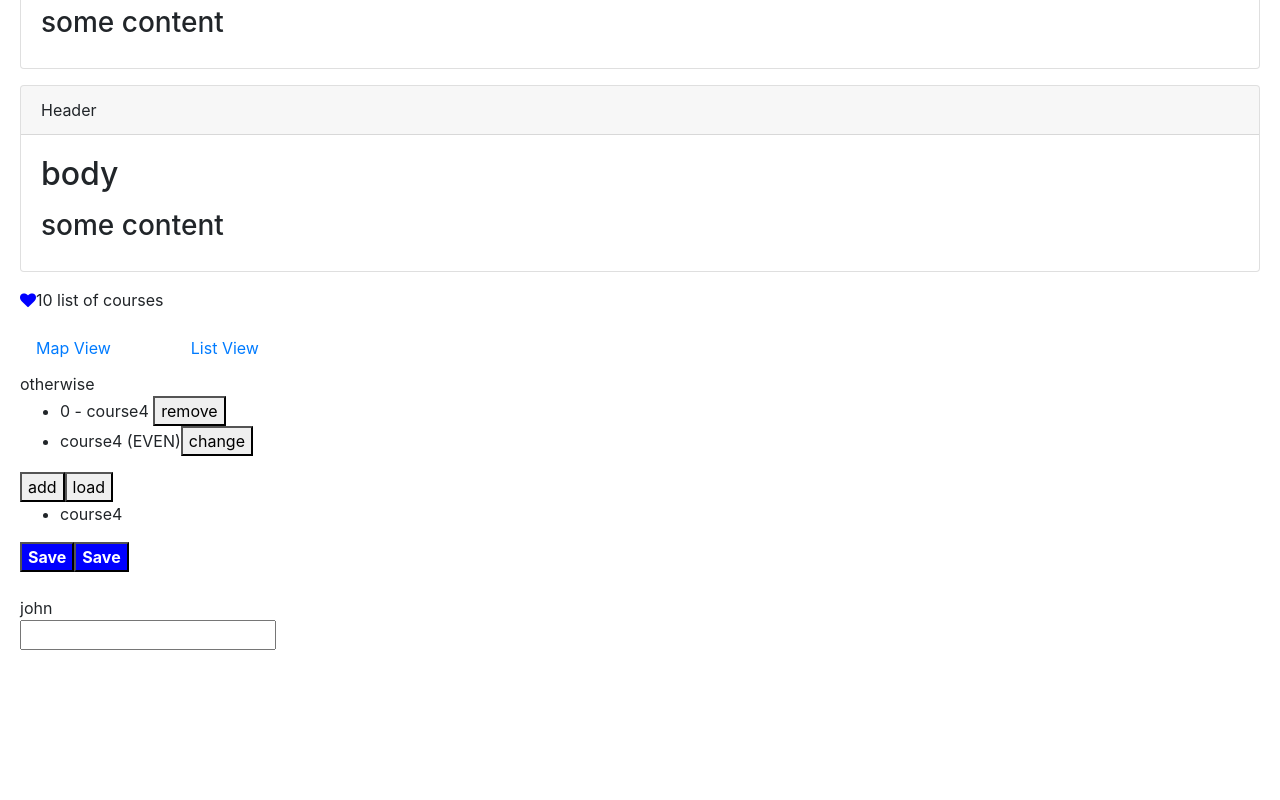
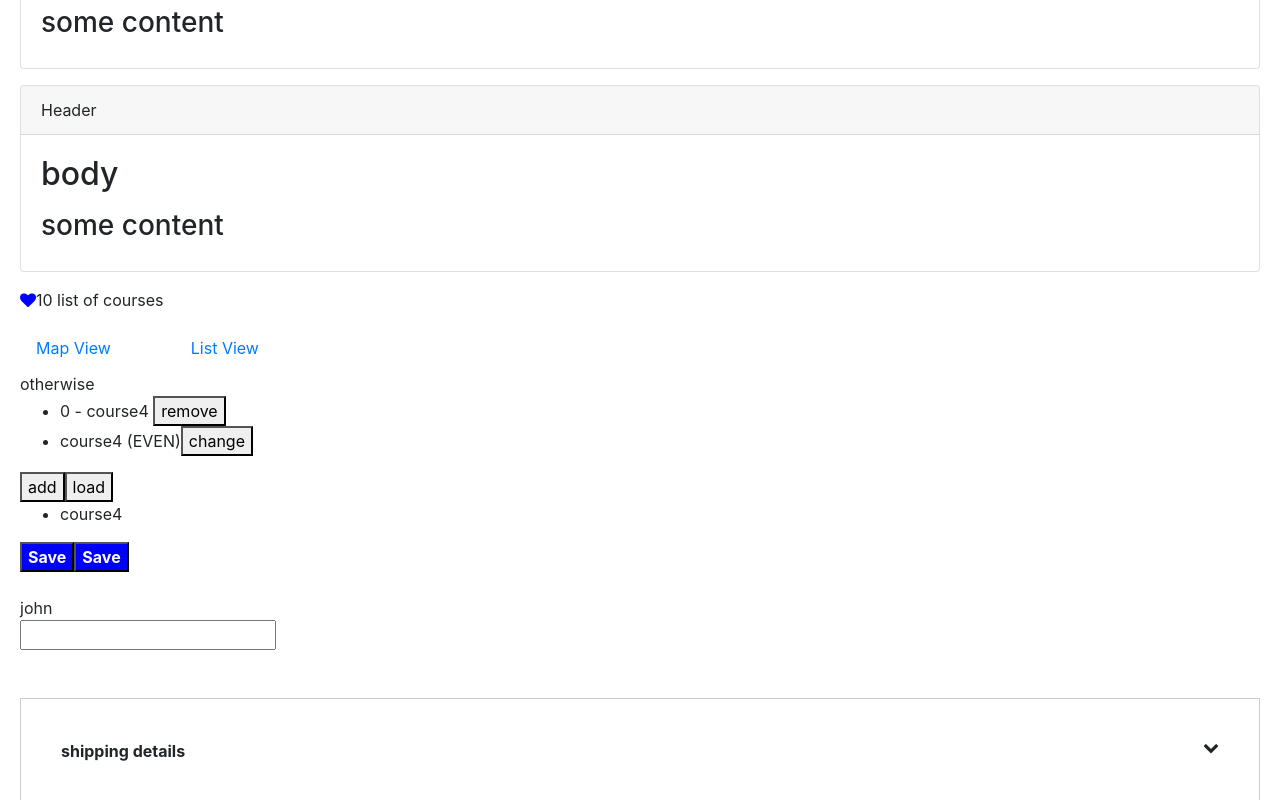
Before and after one commit to saittosun/mosh-hello-angular, an Angular app: page / in a window 1280 px wide. Shown: the part 850-1650 px from the top of the page. Before the commit the page ends 1520 px from the top, so only its background shows below. Built offline with nearby package versions, Linux system fonts and the light colour scheme.

Commit message:
assignment-5 is done

```diff
--- a/src/app/app.component.html
+++ b/src/app/app.component.html
@@ -33,3 +33,8 @@
 <!--bir tane bind property oldugu icin asagidakini degistirdi-->
 <!-- <input type="text" appInputFormat [format]="'uppercase'"> -->
 <input type="text" [appInputFormat]="'uppercase'">
+
+<!--zippy assignment-->
+<app-zippy title="shipping details">
+  shipping details content
+</app-zippy>
--- a/src/app/app.module.ts
+++ b/src/app/app.module.ts
@@ -13,6 +13,7 @@
 import { LikeComponent } from './like/like.component';
 import { DirectivesCourseComponent } from './directives-course/directives-course.component';
 import { InputFormatDirective } from './input-format.directive';
+import { ZippyComponent } from './zippy/zippy.component';
 
 @NgModule({
   declarations: [
@@ -26,7 +27,8 @@
     BootstrapPanelComponent,
     LikeComponent,
     DirectivesCourseComponent,
-    InputFormatDirective
+    InputFormatDirective,
+    ZippyComponent
   ],
   imports: [
     BrowserModule,
--- /dev/null
+++ b/src/app/zippy/zippy.component.css
@@ -0,0 +1,22 @@
+.zippy {
+  border: 1px solid #cccccc;
+  padding: 20px;
+}
+
+.zippy-heading {
+  font-weight: bold;
+  cursor: pointer;
+  padding: 20px;
+}
+
+.zippy-body {
+  padding: 20px;
+}
+
+.expanded {
+  background: #f0f0f0;
+}
+
+.fa {
+  float: right;
+}
--- /dev/null
+++ b/src/app/zippy/zippy.component.html
@@ -0,0 +1,16 @@
+<div class="mt-5 zippy">
+  <div
+    class="zippy-heading"
+    [class.expanded]="isExpanded"
+    (click)="toggle()">
+    {{title}}
+    <span [ngClass]="{
+      'fa fa-chevron-up': isExpanded,
+      'fa fa-chevron-down': !isExpanded
+    }"></span>
+    <!-- <span class="fa fa-chevron-up"></span> -->
+  </div>
+  <div *ngIf="isExpanded" class="zippy-body">
+    <ng-content></ng-content>
+  </div>
+</div>
--- /dev/null
+++ b/src/app/zippy/zippy.component.ts
@@ -0,0 +1,21 @@
+import { Component, OnInit, Input } from '@angular/core';
+
+@Component({
+  selector: 'app-zippy',
+  templateUrl: './zippy.component.html',
+  styleUrls: ['./zippy.component.css']
+})
+export class ZippyComponent implements OnInit {
+  // tslint:disable-next-line:no-input-rename
+  @Input('title') title: string;
+  isExpanded: boolean;
+  constructor() { }
+
+  ngOnInit() {
+  }
+
+  toggle() {
+    this.isExpanded = !this.isExpanded;
+  }
+
+}
```
